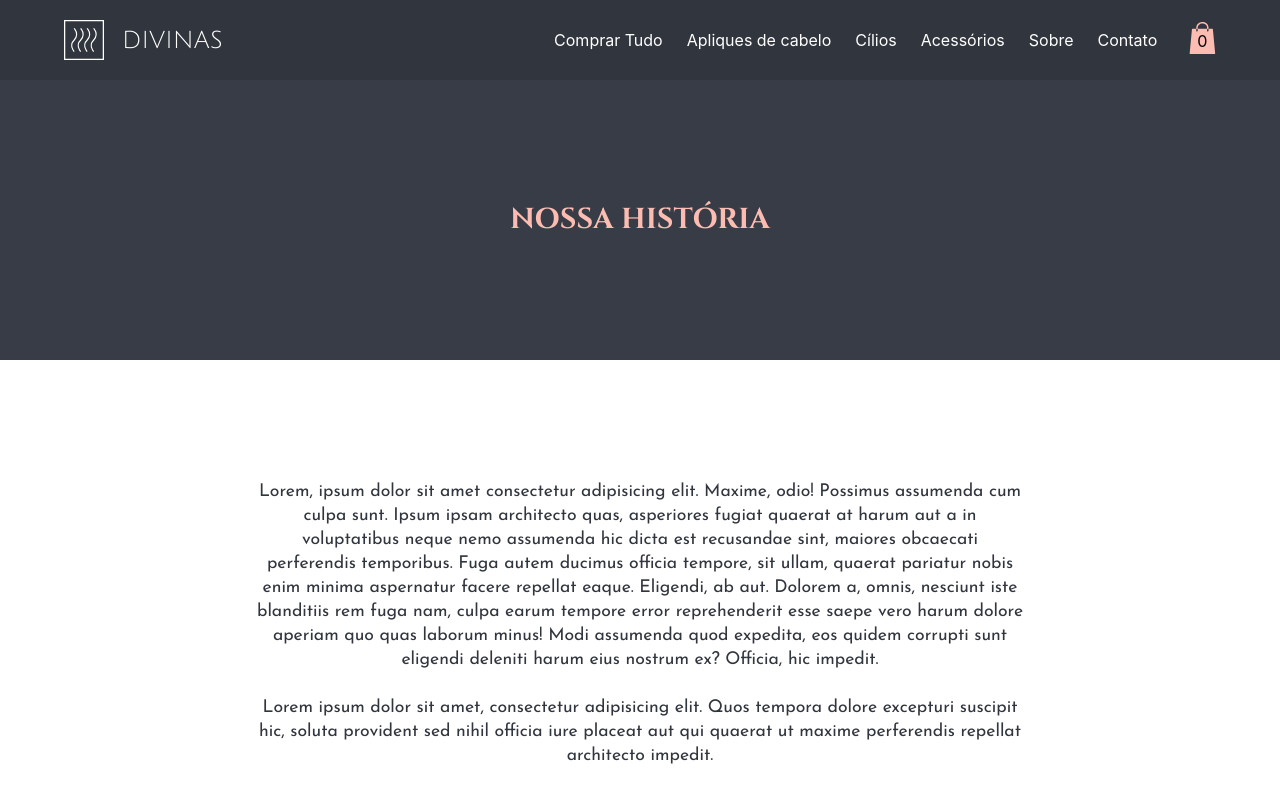
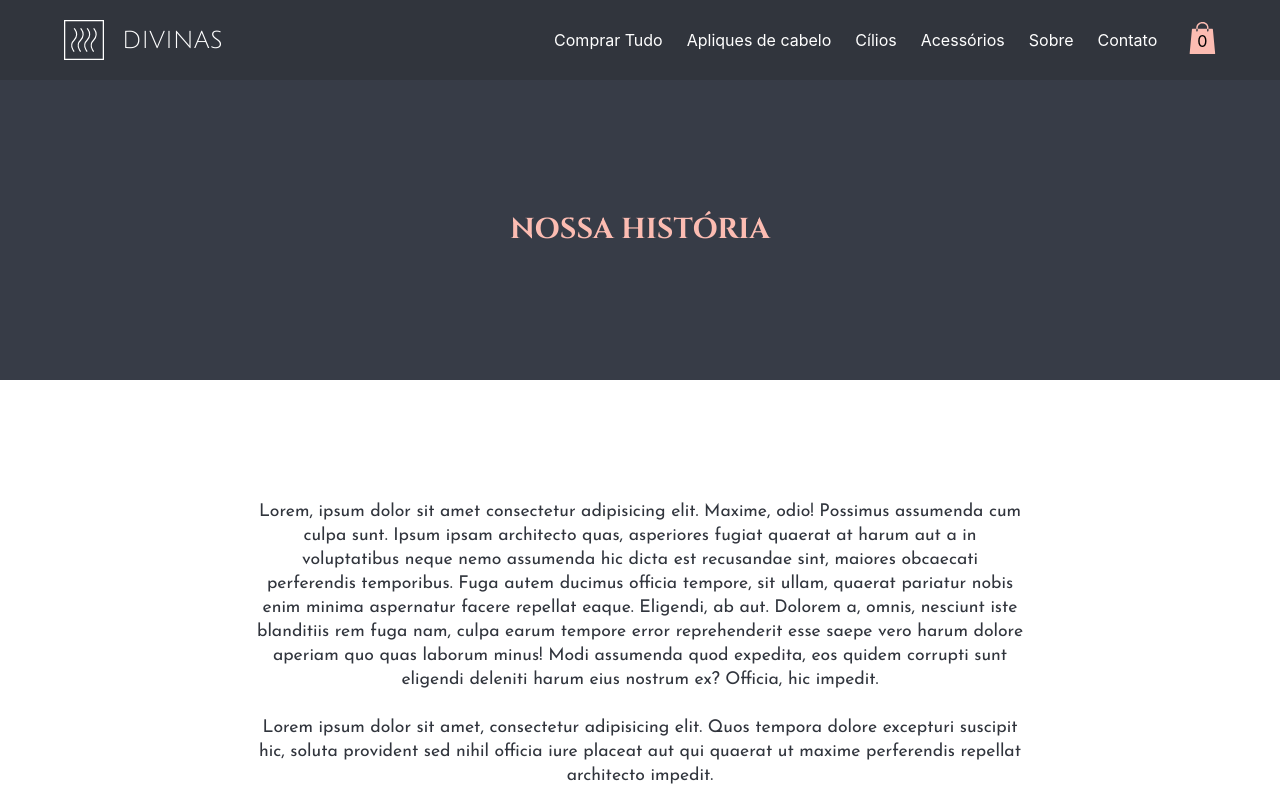
Before and after one commit to PabloFerrari027/divinas, a React (Create React App) app: page /about in a window 1280 px wide. Shown: the top 800 px of the page. Built offline with nearby package versions, Linux system fonts and the light colour scheme.

Commit message:
update css

```diff
--- a/src/components/DescriptionPage/DescriptionPage.css
+++ b/src/components/DescriptionPage/DescriptionPage.css
@@ -1,6 +1,7 @@
 .descriptionPage {
   width: 100%;
   height: 35vh;
+  min-height: 300px;
   background-color: #373c47;
   color: var(--pink);
   align-items: center;
```
